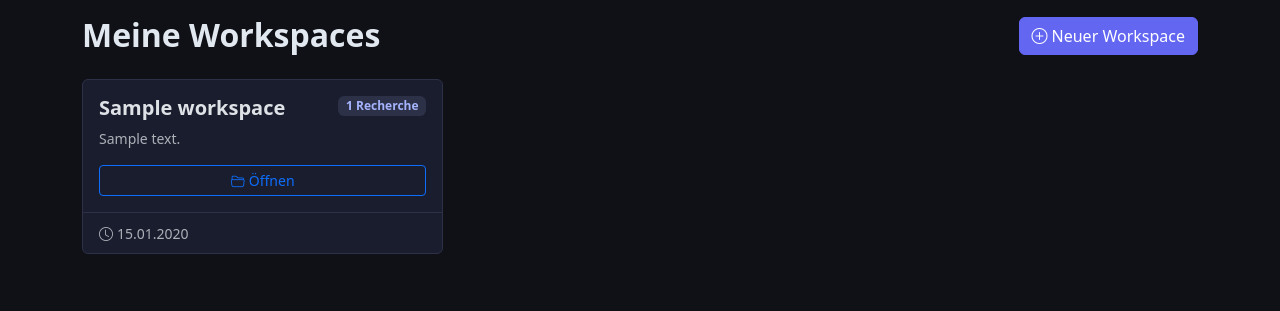
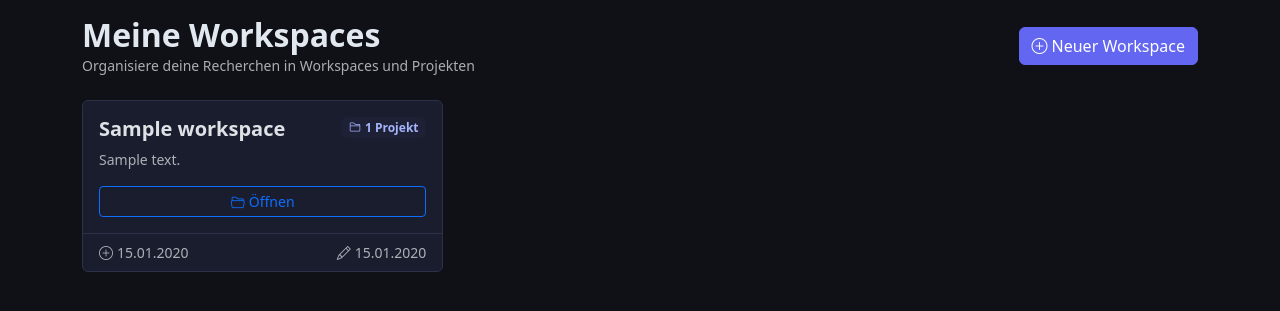
Before and after one commit to achimdehnert/research-hub, a Django app: template templates/research/workspace_list.html in a window 1280 px wide. Shown: the part 101-412 px from the top of the page. Run offline with Django 5.2, Linux system fonts and the light colour scheme; the template is opened without the code that fills it: most values are stand-ins (such as "Sample title", 1, 10 or a date in 2020); some libraries are stand-ins or nearby versions.

Commit message:
feat(ux): improve workspace list UI, add last-activity, Module-Shop navbar link

```diff
--- a/templates/base.html
+++ b/templates/base.html
@@ -53,12 +53,14 @@
         <ul class="navbar-nav me-auto">
           {% if user.is_authenticated %}
           <li class="nav-item">
-            <a class="nav-link" href="{% url 'research:workspace-list' %}">
+            <a class="nav-link {% if request.resolver_match.namespace == 'research' and request.resolver_match.url_name == 'workspace-list' %}active{% endif %}"
+               href="{% url 'research:workspace-list' %}">
               <i class="bi bi-folder2 me-1"></i>Workspaces
             </a>
           </li>
           <li class="nav-item">
-            <a class="nav-link" href="{% url 'research:research-list' %}">
+            <a class="nav-link {% if request.resolver_match.url_name == 'research-list' %}active{% endif %}"
+               href="{% url 'research:research-list' %}">
               <i class="bi bi-search me-1"></i>Recherchen
             </a>
           </li>
@@ -66,6 +68,12 @@
         </ul>
         <ul class="navbar-nav ms-auto">
           {% if user.is_authenticated %}
+          <li class="nav-item">
+            <a class="nav-link" href="/billing/modules/"
+               title="Module verwalten">
+              <i class="bi bi-grid me-1"></i>Module
+            </a>
+          </li>
           <li class="nav-item">
             <span class="nav-link text-muted"><i class="bi bi-person-circle me-1"></i>{{ user.email }}</span>
           </li>
--- a/templates/research/workspace_list.html
+++ b/templates/research/workspace_list.html
@@ -2,7 +2,10 @@
 {% block title %}Workspaces{% endblock %}
 {% block content %}
 <div class="d-flex justify-content-between align-items-center mb-4">
-  <h2 class="fw-bold mb-0">Meine Workspaces</h2>
+  <div>
+    <h2 class="fw-bold mb-0">Meine Workspaces</h2>
+    <p class="text-muted small mb-0">Organisiere deine Recherchen in Workspaces und Projekten</p>
+  </div>
   <a href="{% url 'research:workspace-create' %}" class="btn btn-primary">
     <i class="bi bi-plus-circle me-1"></i>Neuer Workspace
   </a>
@@ -12,25 +15,31 @@
 <div class="row g-3">
   {% for ws in workspaces %}
   <div class="col-md-6 col-lg-4">
-    <div class="card h-100" style="border-color:#2d3148">
+    <div class="card h-100 workspace-card" style="border-color:#2d3148;transition:border-color .2s">
       <div class="card-body">
         <div class="d-flex justify-content-between align-items-start mb-2">
           <h5 class="card-title fw-bold mb-0">{{ ws.name }}</h5>
-          <span class="badge ms-2" style="background:#2d3148;color:#a5b4fc;font-size:.75rem">
-            {{ ws.project_count }} Recherche{{ ws.project_count|pluralize:"n" }}
+          <span class="badge ms-2" style="background:#1e2035;color:#a5b4fc;font-size:.75rem">
+            <i class="bi bi-folder2 me-1"></i>{{ ws.project_count }} Projekt{{ ws.project_count|pluralize:"e" }}
           </span>
         </div>
         {% if ws.description %}
-        <p class="card-text text-muted small mb-3">{{ ws.description|truncatechars:80 }}</p>
+        <p class="card-text text-muted small mb-3">{{ ws.description|truncatechars:90 }}</p>
+        {% else %}
+        <p class="card-text text-muted small mb-3" style="font-style:italic;opacity:.5">Keine Beschreibung</p>
         {% endif %}
         <a href="{% url 'research:workspace-detail' ws.public_id %}"
            class="btn btn-sm btn-outline-primary w-100">
           <i class="bi bi-folder2-open me-1"></i>Öffnen
         </a>
       </div>
-      <div class="card-footer" style="background:transparent;border-color:#2d3148">
+      <div class="card-footer d-flex justify-content-between align-items-center"
+           style="background:transparent;border-color:#2d3148">
         <small class="text-muted">
-          <i class="bi bi-clock me-1"></i>{{ ws.created_at|date:"d.m.Y" }}
+          <i class="bi bi-plus-circle me-1"></i>{{ ws.created_at|date:"d.m.Y" }}
+        </small>
+        <small class="text-muted">
+          <i class="bi bi-pencil me-1"></i>{{ ws.updated_at|date:"d.m.Y" }}
         </small>
       </div>
     </div>
@@ -39,11 +48,16 @@
 </div>
 {% else %}
 <div class="text-center py-5">
-  <i class="bi bi-folder-x" style="font-size:3rem;color:#2d3148"></i>
-  <p class="text-muted mt-3">Noch keine Workspaces vorhanden.</p>
-  <a href="{% url 'research:workspace-create' %}" class="btn btn-primary mt-2">
-    Ersten Workspace erstellen
+  <i class="bi bi-folder-x" style="font-size:3.5rem;color:#2d3148"></i>
+  <p class="text-muted mt-3 mb-1 fw-semibold">Noch keine Workspaces vorhanden.</p>
+  <p class="text-muted small mb-4">Erstelle einen Workspace um Projekte und Recherchen zu organisieren.</p>
+  <a href="{% url 'research:workspace-create' %}" class="btn btn-primary">
+    <i class="bi bi-plus-circle me-1"></i>Ersten Workspace erstellen
   </a>
 </div>
 {% endif %}
+
+<style>
+  .workspace-card:hover { border-color: #6366f1 !important; }
+</style>
 {% endblock %}
```
